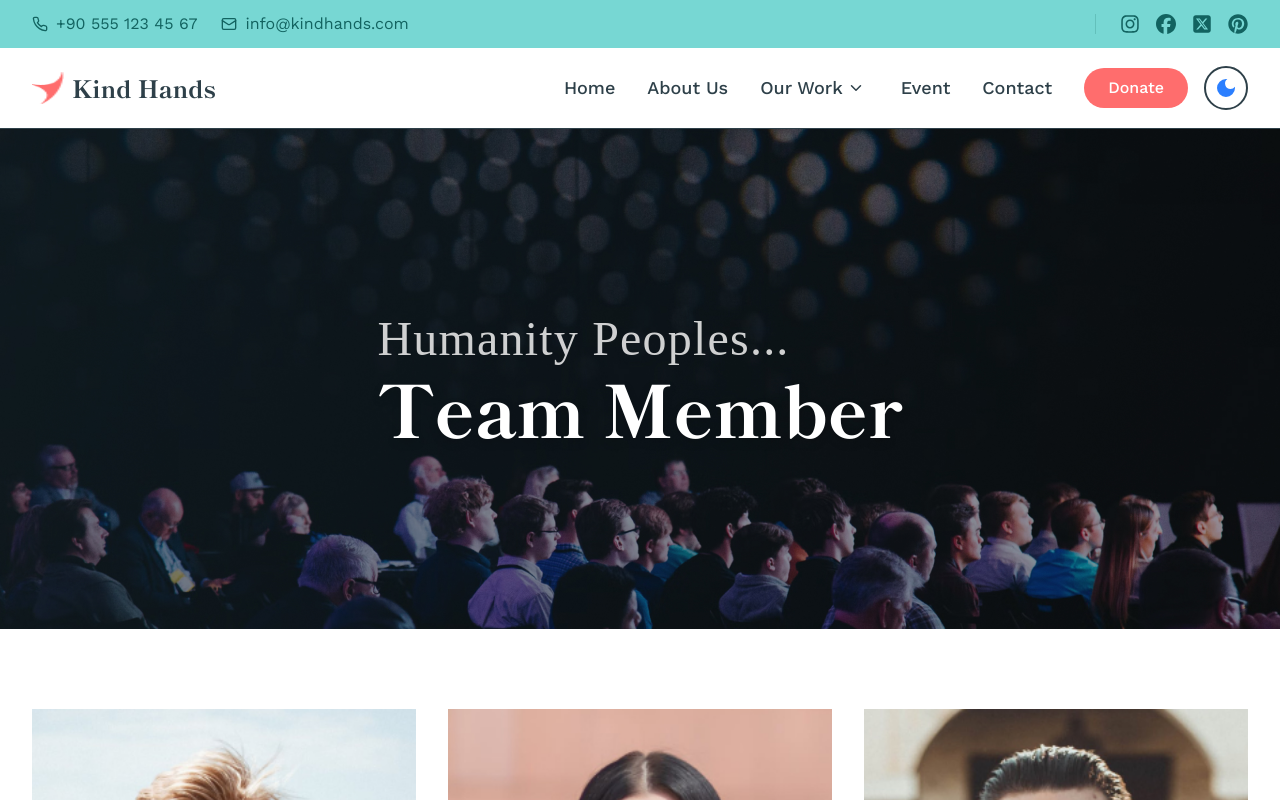
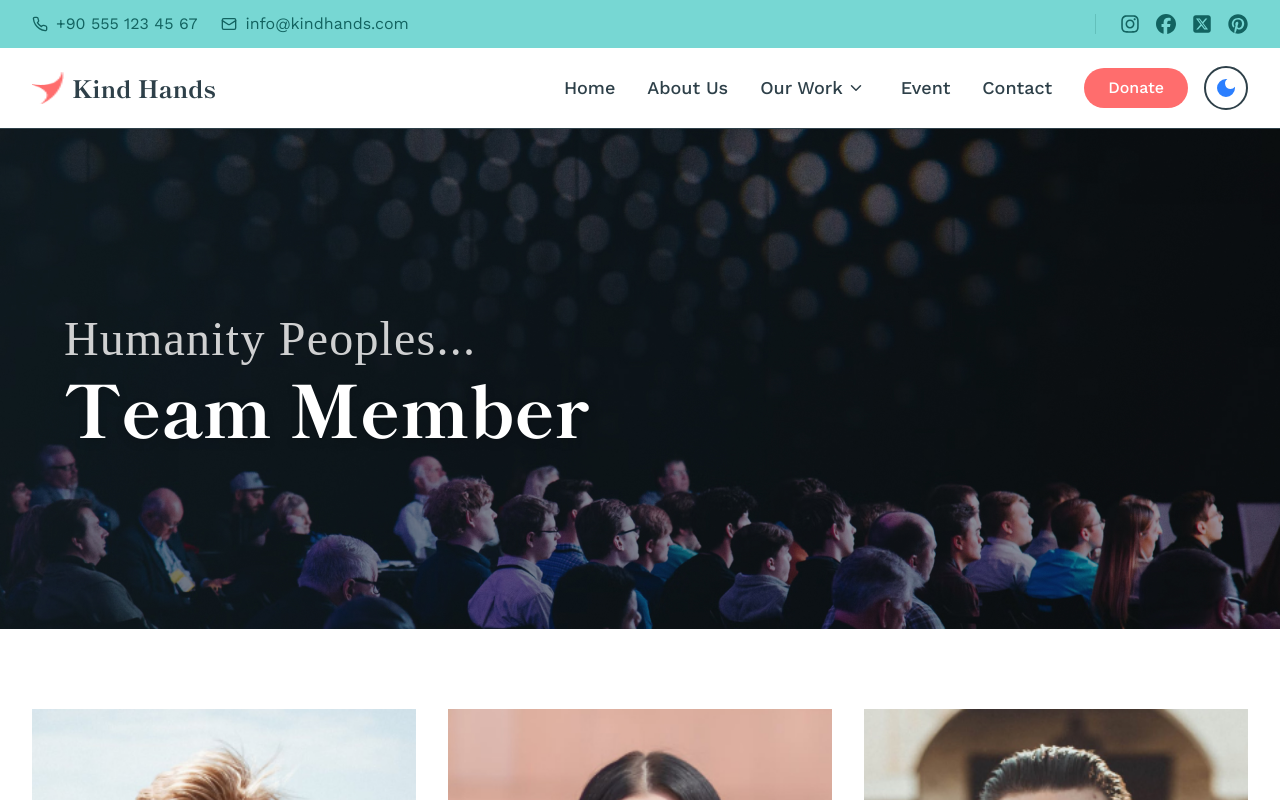
Before and after one commit to codEdu-Collective/kind-hands, a Next.js app: page /team in a window 1280 px wide. Shown: the top 800 px of the page. Built offline with nearby package versions, Linux system fonts and the light colour scheme; a web font is replaced by a local one.

Commit message:
style(team): align banner text to the left, add padding and aspect measure refactor

```diff
--- a/app/team/page.tsx
+++ b/app/team/page.tsx
@@ -13,7 +13,7 @@ const teamMembers = [
 const Team = () => {
   return (
     <div className="w-full">
-      <section className="relative w-full h-[500px] flex flex-col justify-center items-center text-white overflow-hidden">
+      <section className="relative w-full h-[500px] flex flex-col justify-center items-start px-8 md:px-16 text-white overflow-hidden">
         {/* 1. layer  */}
         <Image
           src="/teams/Banner.jpg"
@@ -39,7 +39,7 @@ const Team = () => {
         <div className="grid grid-cols-1 md:grid-cols-2 lg:grid-cols-3 gap-x-8 gap-y-12">
           {teamMembers.map((member, index) => (
             <div key={index} className="flex flex-col items-center text-center group">
-              <div className="relative overflow-hidden w-full aspect-[3/4] mb-6">
+              <div className="relative overflow-hidden w-full aspect-3/4 mb-6">
                 <Image
                   src={member.image}
                   alt={member.name}
```
